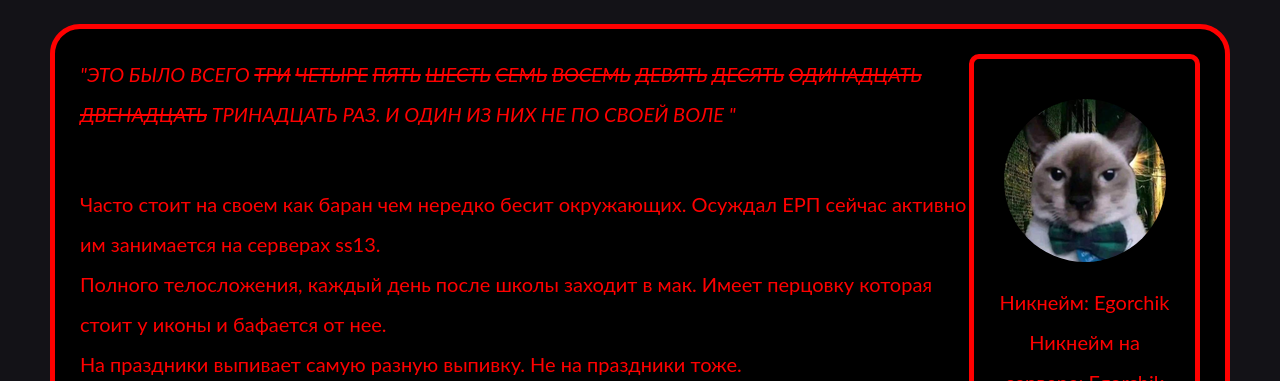
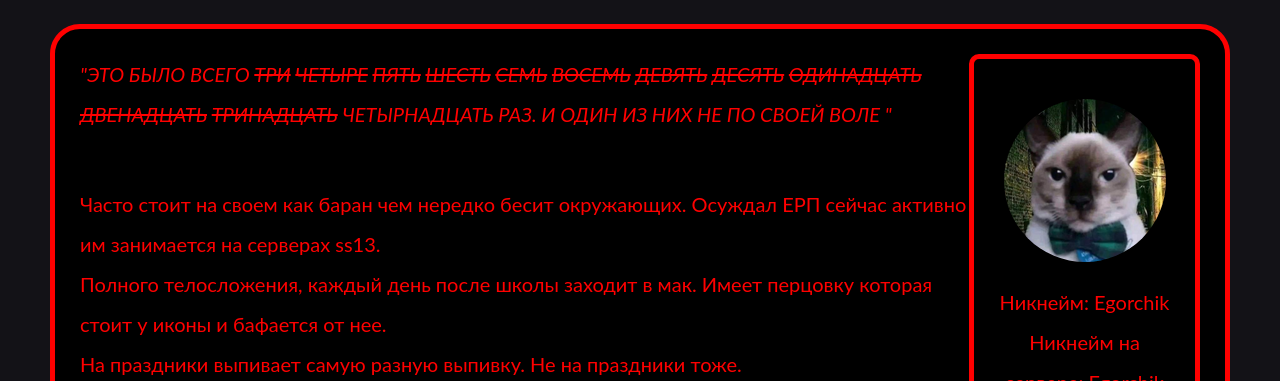
Before and after one commit to XFaer/Project-M.E.F, a plain HTML site: page users/Egorchick/Egorchick.html in a window 1280 px wide. Shown: the part 216-597 px from the top of the page. Drawn offline with nearby package versions, Linux system fonts and the light colour scheme; files whose address does not match are found by name.

Commit message:
Update Egorchick.html

```diff
--- a/users/Egorchick/Egorchick.html
+++ b/users/Egorchick/Egorchick.html
@@ -24,7 +24,7 @@
     <a href="/main_page.html"><img src="\logo.png" class="logo"></a>
     <div class="main_div">
         <div class="text_div">
-            <p style="padding-bottom: 50px;"><em>"ЭТО БЫЛО ВСЕГО <del>ТРИ</del> <del>ЧЕТЫРЕ</del> <del>ПЯТЬ</del> <del>ШЕСТЬ</del> <del>СЕМЬ</del> <del>ВОСЕМЬ</del> <del>ДЕВЯТЬ</del> <del>ДЕСЯТЬ</del> <del>ОДИНАДЦАТЬ</del> <del>ДВЕНАДЦАТЬ</del> ТРИНАДЦАТЬ РАЗ. И ОДИН ИЗ НИХ НЕ ПО СВОЕЙ ВОЛЕ "</em></p>
+            <p style="padding-bottom: 50px;"><em>"ЭТО БЫЛО ВСЕГО <del>ТРИ</del> <del>ЧЕТЫРЕ</del> <del>ПЯТЬ</del> <del>ШЕСТЬ</del> <del>СЕМЬ</del> <del>ВОСЕМЬ</del> <del>ДЕВЯТЬ</del> <del>ДЕСЯТЬ</del> <del>ОДИНАДЦАТЬ</del> <del>ДВЕНАДЦАТЬ</del> <del>ТРИНАДЦАТЬ</del> ЧЕТЫРНАДЦАТЬ РАЗ. И ОДИН ИЗ НИХ НЕ ПО СВОЕЙ ВОЛЕ "</em></p>
 
             Часто стоит на своем как баран чем нередко бесит окружающих. Осуждал ЕРП сейчас активно им занимается на серверах ss13.
             <p>Полного телосложения, каждый день после школы заходит в мак. Имеет перцовку которая стоит у иконы и бафается от нее.</p>
```
